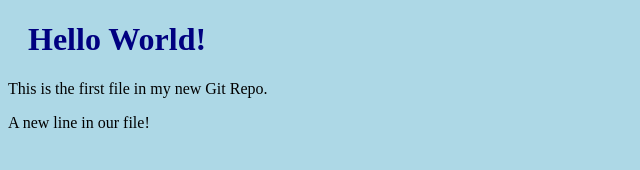
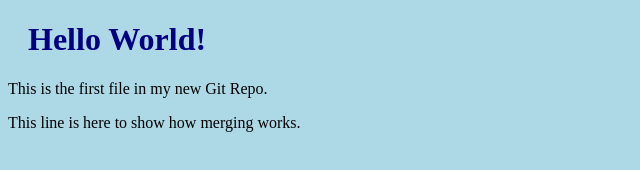
Before and after one commit to FebriPradana04/hello-world, a plain HTML site: page index.html in a window 1280 px wide. Shown: the whole page, without its empty margins (0-640 px from the left). Drawn offline with Linux system fonts and the light colour scheme.

Commit message:
updated index.html with emergency fix

```diff
--- a/index.html
+++ b/index.html
@@ -1,14 +1,14 @@
 <!DOCTYPE html>
 <html>
 <head>
-<title>Hello World</title>
+<title>Hello World!</title>
 <link rel="stylesheet" href="bluestyle.css">
 </head>
 <body>
 
 <h1>Hello World!</h1>
 <p>This is the first file in my new Git Repo.</p>
-<p>A new line in our file!</p>
+<p>This line is here to show how merging works.</p>
 
 </body>
 </html>
```
